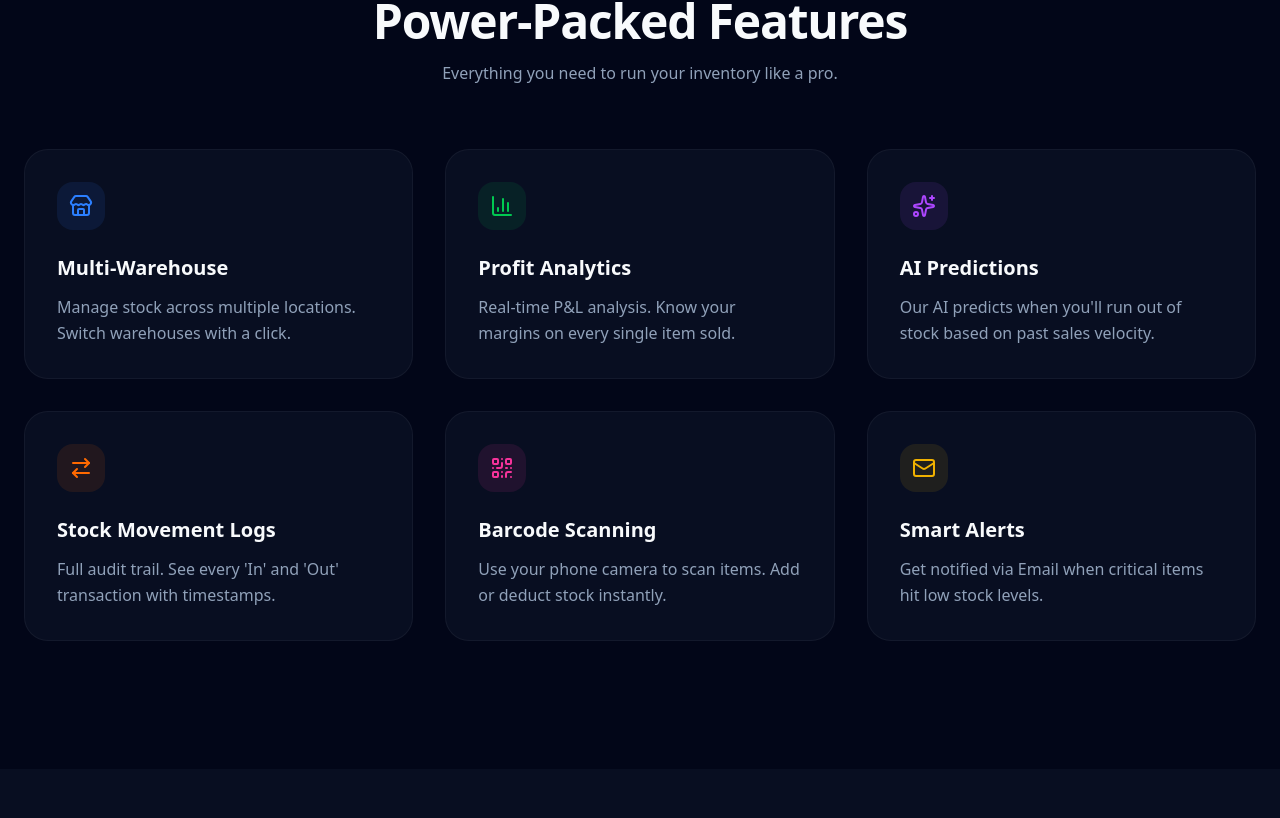
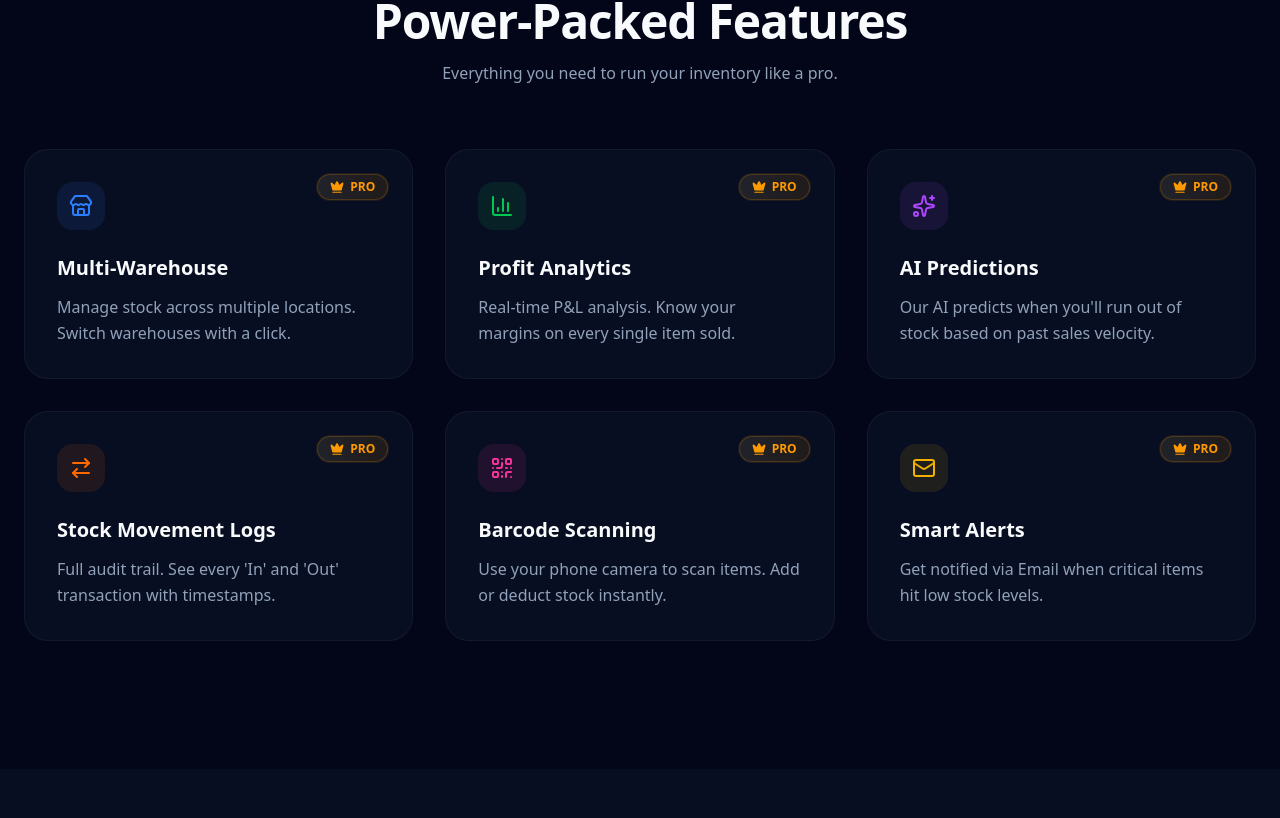
Before and after one commit to Aafaque-Nazir/Inventory-Mgm, a Next.js app: page / in a window 1280 px wide. Shown: the part 2762-3580 px from the top of the page. Built offline with nearby package versions, Linux system fonts and the light colour scheme; no server answers; the database is empty.

Commit message:
feat: Implement barcode scanning for item creation and stock updates, and introduce a new marketing homepage.

```diff
--- a/src/app/page.tsx
+++ b/src/app/page.tsx
@@ -19,7 +19,8 @@ import {
   Sparkles,
   ArrowRightLeft,
   QrCode,
-  X
+  X,
+  Crown
 } from 'lucide-react'
 import { motion } from 'framer-motion'
 import { cn } from '@/lib/utils'
@@ -299,42 +300,48 @@ export default function Home() {
                 title: "Multi-Warehouse",
                 desc: "Manage stock across multiple locations. Switch warehouses with a click.",
                 color: "text-blue-500",
-                bg: "bg-blue-500/10"
+                bg: "bg-blue-500/10",
+                isPro: true
               },
               {
                 icon: BarChart3,
                 title: "Profit Analytics",
                 desc: "Real-time P&L analysis. Know your margins on every single item sold.",
                 color: "text-green-500",
-                bg: "bg-green-500/10"
+                bg: "bg-green-500/10",
+                isPro: true
               },
               {
                 icon: Sparkles,
                 title: "AI Predictions",
                 desc: "Our AI predicts when you'll run out of stock based on past sales velocity.",
                 color: "text-purple-500",
-                bg: "bg-purple-500/10"
+                bg: "bg-purple-500/10",
+                isPro: true
               },
               {
                 icon: ArrowRightLeft,
                 title: "Stock Movement Logs",
                 desc: "Full audit trail. See every 'In' and 'Out' transaction with timestamps.",
                 color: "text-orange-500",
-                bg: "bg-orange-500/10"
+                bg: "bg-orange-500/10",
+                isPro: true
               },
               {
                 icon: QrCode,
                 title: "Barcode Scanning",
                 desc: "Use your phone camera to scan items. Add or deduct stock instantly.",
                 color: "text-pink-500",
-                bg: "bg-pink-500/10"
+                bg: "bg-pink-500/10",
+                isPro: true
               },
               {
                 icon: Mail,
                 title: "Smart Alerts",
                 desc: "Get notified via Email when critical items hit low stock levels.",
                 color: "text-yellow-500",
-                bg: "bg-yellow-500/10"
+                bg: "bg-yellow-500/10",
+                isPro: true
               }
             ].map((f, i) => (
               <motion.div
@@ -342,6 +349,14 @@ export default function Home() {
                 variants={fadeIn}
                 className="group relative overflow-hidden rounded-3xl border border-white/5 bg-slate-900/50 p-8 transition-all hover:border-primary/50 hover:bg-slate-900 hover:shadow-2xl hover:shadow-primary/5"
               >
+                {/* PRO Badge */}
+                {f.isPro && (
+                  <div className="absolute top-6 right-6 flex items-center gap-1.5 rounded-full bg-gradient-to-r from-amber-200/10 to-amber-500/10 px-3 py-1 text-xs font-bold text-amber-500 border border-amber-500/20 ring-1 ring-amber-500/10 backdrop-blur-md">
+                    <Crown className="h-3.5 w-3.5 fill-amber-500" />
+                    <span>PRO</span>
+                  </div>
+                )}
+
                 <div className={cn("mb-6 inline-flex h-12 w-12 items-center justify-center rounded-2xl", f.bg, f.color)}>
                   <f.icon className="h-6 w-6" />
                 </div>
--- a/src/components/items/ScanItemButton.tsx
+++ b/src/components/items/ScanItemButton.tsx
@@ -2,7 +2,7 @@
 
 import { useState } from 'react'
 import { Button } from '@/components/ui/button'
-import { ScanBarcode } from 'lucide-react'
+import { ScanBarcode, Crown } from 'lucide-react'
 import { BarcodeScanner } from '@/components/common/BarcodeScanner'
 import { CreateItemDialog } from './CreateItemDialog'
 import { QuickStockDialog } from '@/components/items/QuickStockDialog'
@@ -128,8 +128,13 @@ export function ScanItemButton({ isPro = false }: ScanItemButtonProps) {
                     }
                     setIsScanning(true)
                 }}
-                className="gap-2 bg-blue-600 hover:bg-blue-700 text-white"
+                className="gap-2 bg-blue-600 hover:bg-blue-700 text-white relative group overflow-visible"
             >
+                {!isPro && (
+                    <div className="absolute -top-2 -right-2 bg-white rounded-full p-0.5 shadow-sm border border-yellow-500/20">
+                        <Crown className="h-4 w-4 text-yellow-500 fill-yellow-500" />
+                    </div>
+                )}
                 <ScanBarcode className="h-4 w-4" />
                 <span className="hidden xs:inline">Scan to Add</span>
                 <span className="xs:hidden">Scan</span>
--- a/src/components/stock/StockScanner.tsx
+++ b/src/components/stock/StockScanner.tsx
@@ -4,7 +4,7 @@ import { useRouter } from 'next/navigation'
 
 import { useState } from 'react'
 import { Button } from '@/components/ui/button'
-import { ScanBarcode } from 'lucide-react'
+import { ScanBarcode, Crown } from 'lucide-react'
 import { BarcodeScanner } from '@/components/common/BarcodeScanner'
 import { QuickStockDialog } from '@/components/items/QuickStockDialog'
 import { getItemBySku } from '@/app/actions/items'
@@ -47,7 +47,7 @@ export function StockScanner({ isPro = false }: StockScannerProps) {
             <Button
                 variant="outline"
                 size="sm"
-                className="gap-1 sm:gap-2 border-dashed sm:size-default"
+                className="gap-1 sm:gap-2 border-dashed sm:size-default relative group overflow-visible"
                 onClick={() => {
                     if (!isPro) {
                         toast("⭐ Locked Feature", {
@@ -63,6 +63,11 @@ export function StockScanner({ isPro = false }: StockScannerProps) {
                     setIsScanning(true)
                 }}
             >
+                {!isPro && (
+                    <div className="absolute -top-2 -right-2 bg-white rounded-full p-0.5 shadow-sm border border-yellow-500/20">
+                        <Crown className="h-4 w-4 text-yellow-500 fill-yellow-500" />
+                    </div>
+                )}
                 <ScanBarcode className="h-4 w-4" />
                 <span className="hidden xs:inline">Scan to</span> Update
             </Button>
```
